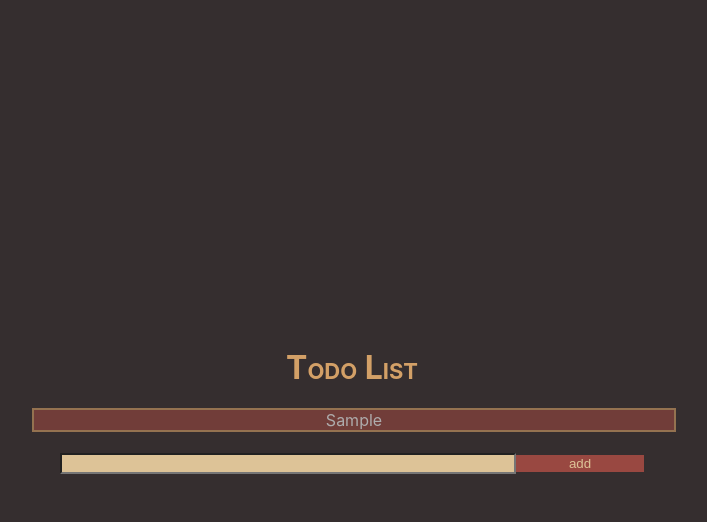
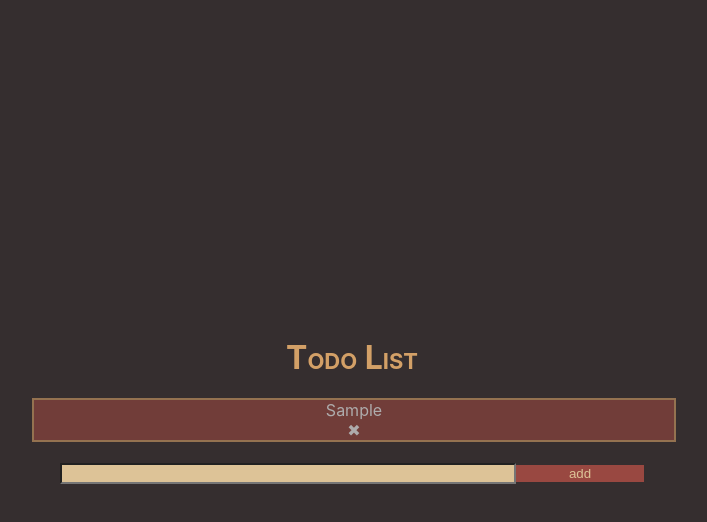
Before and after one commit to penamai/day11-aidee, a React (Create React App) app: page / in a window 1280 px wide. Both pictures are taken after typing "Sample" into the empty fields and a click on the button "add". Shown: the top 522 px of the page, without its empty margins (288-995 px from the left). Built offline with nearby package versions, Linux system fonts and the light colour scheme.

Commit message:
FEAT: Create a remove todo list

```diff
--- a/src/components/TodoItem.js
+++ b/src/components/TodoItem.js
@@ -1,16 +1,26 @@
 import { useDispatch } from "react-redux";
-import { toggleDone } from "./todoListSlice";
+import { toggleDone, deleteTodo} from "./todoListSlice";
 
 const TodoItem = (props) =>{
     const style = props.done ? {textDecoration: "line-through"}: {};
     const dispatch = useDispatch();
-    const handleClick = () =>{
+    const handleToggleClick = () =>{
         dispatch(toggleDone(props.id))
 
     }
+
+    const handleDelete = () => {
+        dispatch(deleteTodo(props.id))
+    }
     return(
-
-        <div className="TodoItem" onClick={handleClick}><span style={style}>{props.item}</span></div>
+        <div  className="TodoItem" >
+        <div onClick={handleToggleClick}>
+            <span style={style}>{props.item}</span>
+        </div>
+        <div onClick={handleDelete}>
+        ✖
+        </div>
+        </div>
     );
 }
 
--- a/src/components/todoListSlice.js
+++ b/src/components/todoListSlice.js
@@ -17,9 +17,14 @@ const todoListSlice = createSlice({
     toggleDone: (state, action) =>{
         const index = state.todoList.findIndex(todo => todo.id === action.payload);
         state.todoList[index].done = !state.todoList[index].done;
+    },
+    deleteTodo: (state, action) => {
+      const index = state.todoList.findIndex(todo => todo.id === action.payload);
+      state.todoList.splice(index, 1);
     }
+
   },
 });
 
-export const { addTodo, toggleDone } = todoListSlice.actions;
+export const { addTodo, toggleDone, deleteTodo } = todoListSlice.actions;
 export default todoListSlice.reducer;
```
